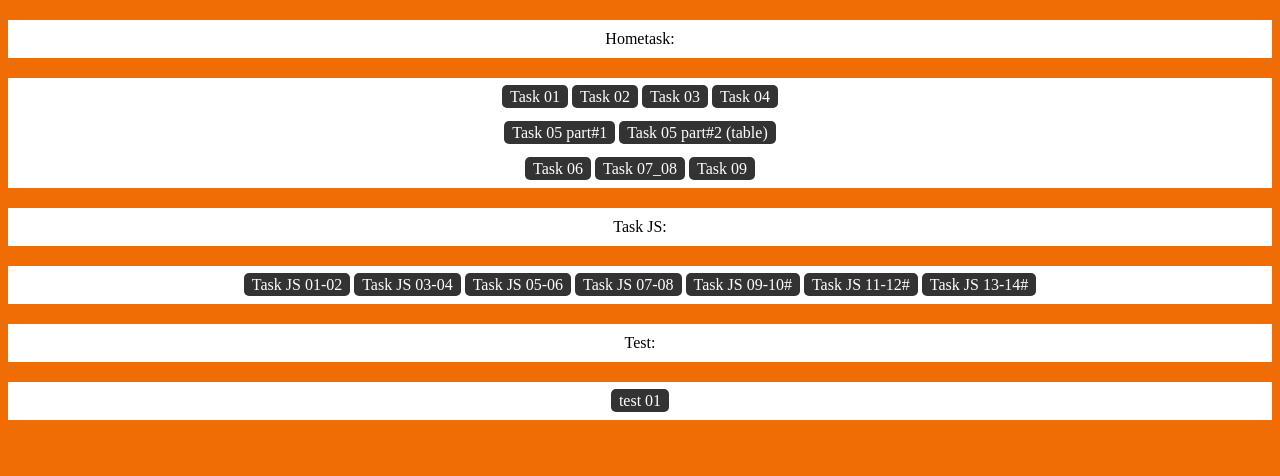
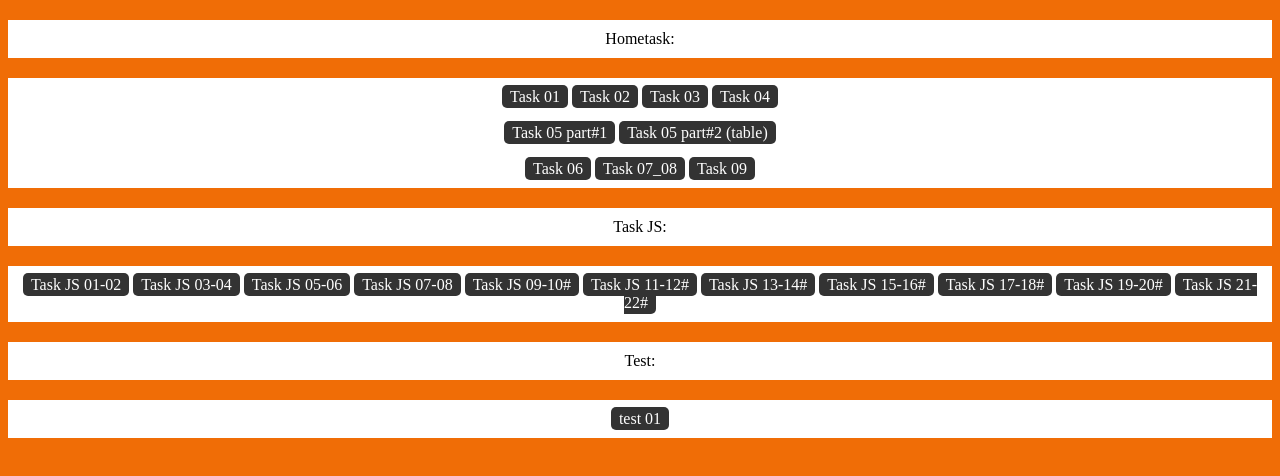
Before and after one commit to Erushenko/Erushenko.github.io, a plain HTML site: page index.html in a window 1280 px wide. Drawn offline with Linux system fonts and the light colour scheme.

Commit message:
add task on main index.html

```diff
--- a/index.html
+++ b/index.html
@@ -3,7 +3,7 @@
   <head>
     <link rel="stylesheet" href="style.css">
     <meta charset="utf-8">
-    <title></title>
+    <title>Goit</title>
   </head>
   <body>
 
@@ -11,7 +11,7 @@
     Hometask:
   </header>
 
-      <nav role='navigation'>
+      <nav role="navigation">
         <a href="\goit\task_01\index.html">Task 01</a>
         <a href="\goit\task_02\index.html">Task 02</a>
         <a href="\goit\task_03\index.html">Task 03</a>
@@ -27,7 +27,7 @@
           Task JS:
       </div>
 
-      <nav role='navigation'>
+      <nav role="navigation">
         <a href="\goit\task_js_01_02\index.html">Task JS 01-02</a>
         <a href="\goit\task_js_03_04\index.html">Task JS 03-04</a>
         <a href="\goit\task_js_05_06\index.html">Task JS 05-06</a>
@@ -35,14 +35,17 @@
         <a href="\goit\task_js_09_10\index.html">Task JS 09-10#</a>
         <a href="\goit\task_js_11_12\index.html">Task JS 11-12#</a>
         <a href="\goit\task_js_13_14\index.html">Task JS 13-14#</a>
-        <!-- <a href="\goit\test_02\index.html">test 02</a> -->
+        <a href="\goit\task_js_15_16\index.html">Task JS 15-16#</a>
+        <a href="\goit\task_js_17_18\index.html">Task JS 17-18#</a>
+        <a href="\goit\task_js_19_20\index.html">Task JS 19-20#</a>
+        <a href="\goit\task_js_21_22\index.html">Task JS 21-22#</a>
       </nav>
 
   <div class="HeaderTest">
       Test:
   </div>
 
-  <nav role='navigation'>
+  <nav role="navigation">
     <a href="\goit\test_01\index.html">test 01</a>
   </nav>
 
```
Also changed, not shown: 1 other file.
